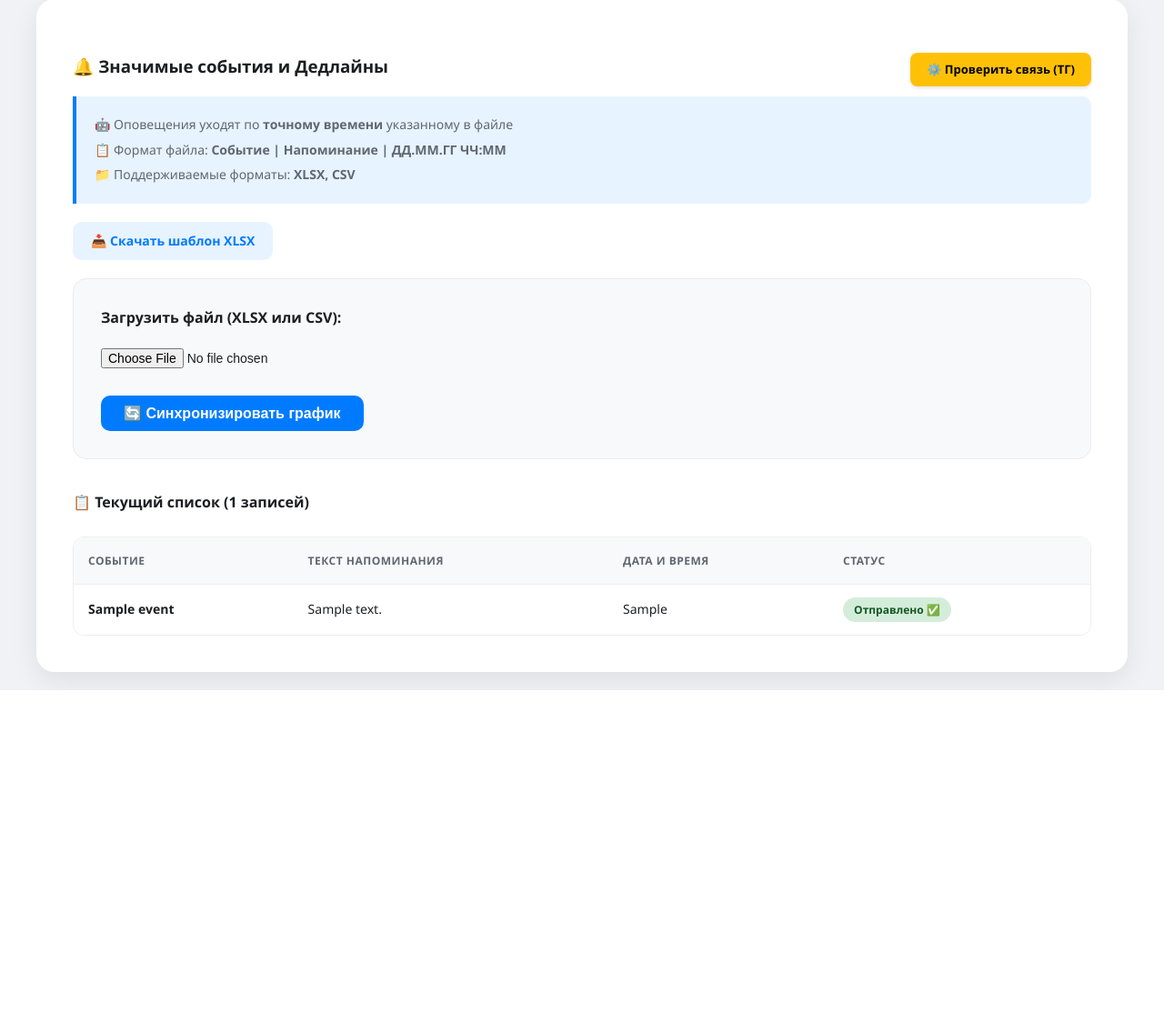
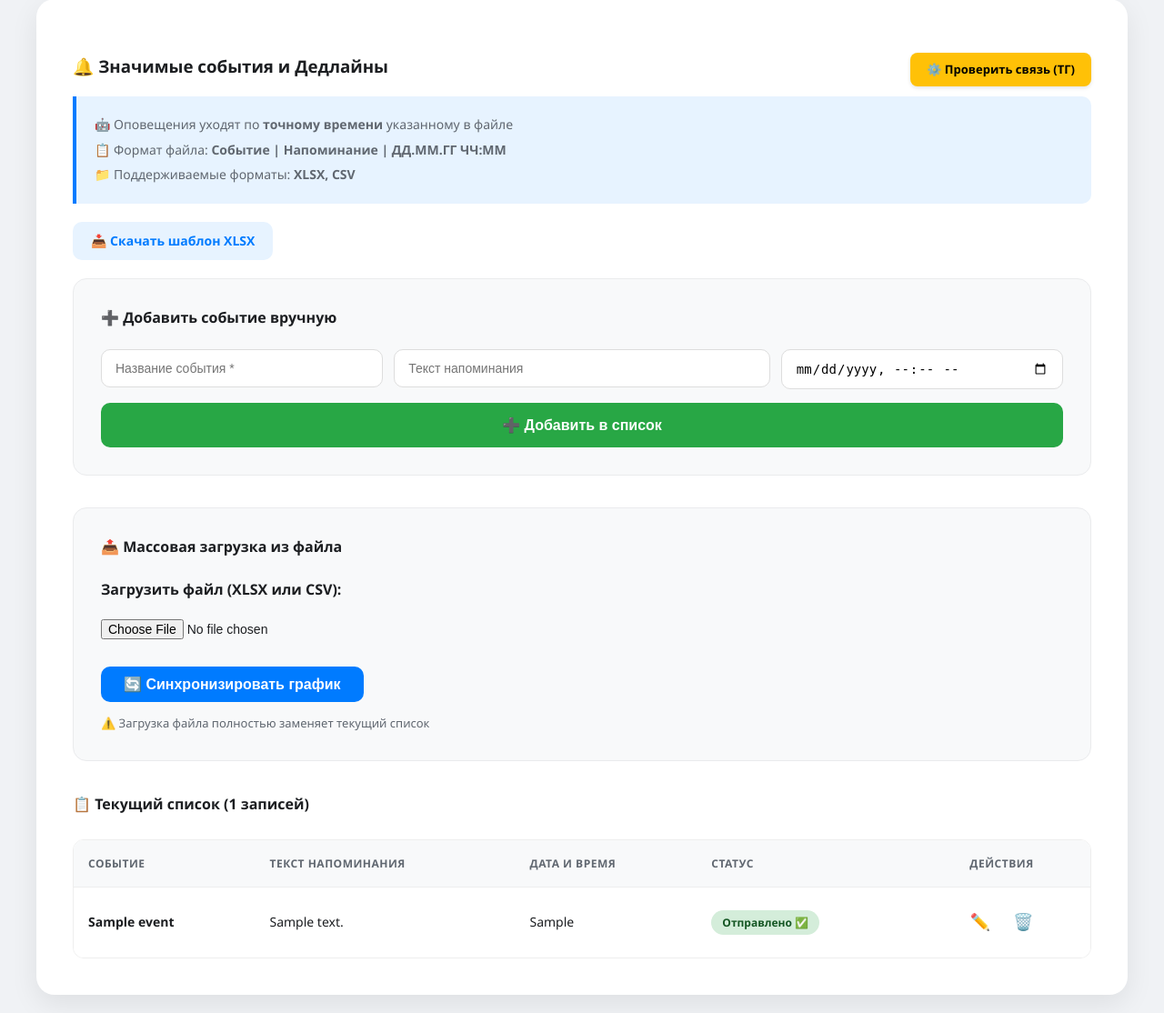
Before and after one commit to ankoriru/reminder, a Flask app: page / in a window 1280 px wide, after a click on "🔔 Значимые события". Shown: the part 163-1277 px from the top of the page at 91% size. Before the commit the page ends 922 px from the top, so only its background shows below. Run offline with Flask 3, Linux system fonts and the light colour scheme; the visitor is signed in with stand-in values (Sample User, id 1); tables that the repository leaves empty hold one stand-in row (values such as "Sample post").

Commit message:
Update index.html

```diff
--- a/templates/index.html
+++ b/templates/index.html
@@ -169,7 +169,7 @@
         }
         tr.editing { background: #f0f7ff; }
 
-        /* Форма добавления сотрудника */
+        /* Форма добавления сотрудника / события */
         .dr-form-grid {
             display: grid;
             grid-template-columns: 2fr 1.5fr 1.5fr 1fr;
@@ -177,6 +177,13 @@
             align-items: start;
         }
         .dr-form-grid input { margin: 0; }
+        .ev-form-grid {
+            display: grid;
+            grid-template-columns: 1.5fr 2fr 1.5fr;
+            gap: 12px;
+            align-items: start;
+        }
+        .ev-form-grid input { margin: 0; }
 
         /* Мобильная адаптация */
         @media (max-width: 768px) {
@@ -184,7 +191,7 @@
             .content { padding: 20px 15px; }
             .nav { flex-wrap: wrap; gap: 8px; }
             .nav button, .nav a { padding: 12px 16px; font-size: 14px; }
-            .dr-form-grid { grid-template-columns: 1fr; }
+            .dr-form-grid, .ev-form-grid { grid-template-columns: 1fr; }
             th, td { padding: 10px 8px; font-size: 13px; }
             .btn-test { float: none; display: inline-block; margin-bottom: 10px; }
         }
@@ -338,11 +345,25 @@
             <a href="/download_template/zs" class="btn-template">📥 Скачать шаблон XLSX</a>
 
             <div class="form-box">
+                <h4 style="margin-top: 0;">➕ Добавить событие вручную</h4>
+                <form action="/add_event" method="post">
+                    <div class="ev-form-grid">
+                        <input type="text" name="event_name" placeholder="Название события *" required>
+                        <input type="text" name="reminder_text" placeholder="Текст напоминания">
+                        <input type="datetime-local" name="dt" required title="Дата и время события">
+                    </div>
+                    <button type="submit" style="margin-top: 15px;">➕ Добавить в список</button>
+                </form>
+            </div>
+
+            <div class="form-box">
+                <h4 style="margin-top: 0;">📤 Массовая загрузка из файла</h4>
                 <form action="/upload_zs" method="post" enctype="multipart/form-data">
                     <label style="font-weight: 600;">Загрузить файл (XLSX или CSV):</label>
                     <input type="file" name="file" accept=".xlsx,.xls,.csv" required style="border:none; padding: 10px 0;">
                     <button type="submit" style="background: var(--primary); width: auto; padding: 10px 25px;">🔄 Синхронизировать график</button>
                 </form>
+                <p style="color: var(--text-muted); font-size: 13px; margin-bottom: 0;">⚠️ Загрузка файла полностью заменяет текущий список</p>
             </div>
 
             <h4>📋 Текущий список ({{ evs|length }} записей)</h4>
@@ -354,25 +375,30 @@
                             <th>Текст напоминания</th>
                             <th>Дата и время</th>
                             <th>Статус</th>
+                            <th style="text-align: center;">Действия</th>
                         </tr>
                     </thead>
                     <tbody>
                         {% for e in evs %}
-                        <tr>
-                            <td><b>{{ e.event_name }}</b></td>
-                            <td>{{ e.reminder_text }}</td>
-                            <td>{{ e.dt }}</td>
-                            <td>
+                        <tr data-id="{{ e.id }}">
+                            <td class="cell-event_name"><b>{{ e.event_name }}</b></td>
+                            <td class="cell-reminder_text">{{ e.reminder_text }}</td>
+                            <td class="cell-dt">{{ e.dt }}</td>
+                            <td class="cell-status">
                                 {% if e.is_sent == 1 %}
                                 <span class="status-badge status-sent">Отправлено ✅</span>
                                 {% else %}
                                 <span class="status-badge status-wait">В очереди ⏳</span>
                                 {% endif %}
                             </td>
+                            <td class="cell-actions" style="text-align: center; white-space: nowrap;">
+                                <button type="button" class="btn-edit" onclick="startEditEvent(this)" title="Редактировать">✏️</button>
+                                <a href="/delete_event/{{ e.id }}" class="btn-del" title="Удалить" onclick="return confirm('Удалить событие «{{ e.event_name }}»?')">🗑️</a>
+                            </td>
                         </tr>
                         {% else %}
                         <tr>
-                            <td colspan="4" style="text-align: center; color: var(--text-muted);">Список пуст. Загрузите данные.</td>
+                            <td colspan="5" style="text-align: center; color: var(--text-muted);">Список пуст. Добавьте событие или загрузите файл.</td>
                         </tr>
                         {% endfor %}
                     </tbody>
@@ -487,13 +513,20 @@
             }
         });
 
+        // --- Инлайн-редактирование: общие помощники ---
+        function cancelAnyEditing() {
+            const row = document.querySelector('tr.editing');
+            if (!row) return;
+            if (row.querySelector('.cell-full_name')) cancelEditBday(row);
+            else cancelEditEvent(row);
+        }
+
         // --- Инлайн-редактирование дней рождения ---
         function startEditBday(btn) {
             const row = btn.closest('tr');
             if (row.classList.contains('editing')) return;
             // Отменяем редактирование другой строки, если есть
-            const other = document.querySelector('tr.editing');
-            if (other) cancelEditBday(other);
+            cancelAnyEditing();
 
             row.classList.add('editing');
             ['full_name', 'pos', 'dep', 'bday'].forEach(function(field) {
@@ -537,7 +570,7 @@
         function cancelEditBday(row) {
             // Восстанавливаем исходные значения без перезагрузки
             row = row || document.querySelector('tr.editing');
-            if (!row) return;
+            if (!row || !row.querySelector('.cell-full_name')) return;
             ['full_name', 'pos', 'dep', 'bday'].forEach(function(field) {
                 const td = row.querySelector('.cell-' + field);
                 const val = td.dataset.orig !== undefined ? td.dataset.orig : td.querySelector('input').value;
@@ -553,6 +586,72 @@
             return s.replace(/&/g, '&amp;').replace(/</g, '&lt;').replace(/>/g, '&gt;').replace(/"/g, '&quot;');
         }
 
+        // --- Инлайн-редактирование значимых событий ---
+        function dtToInputValue(v) {
+            // "ДД.ММ.ГГГГ ЧЧ:ММ:СС" -> "ГГГГ-ММ-ДДTЧЧ:ММ" для datetime-local
+            const m = v.match(/(\d{2})\.(\d{2})\.(\d{4})\s+(\d{2}):(\d{2})/);
+            return m ? m[3] + '-' + m[2] + '-' + m[1] + 'T' + m[4] + ':' + m[5] : '';
+        }
+
+        function startEditEvent(btn) {
+            const row = btn.closest('tr');
+            if (row.classList.contains('editing')) return;
+            cancelAnyEditing();
+
+            row.classList.add('editing');
+            ['event_name', 'reminder_text', 'dt'].forEach(function(field) {
+                const td = row.querySelector('.cell-' + field);
+                const val = td.textContent.trim();
+                td.dataset.orig = val; // сохраняем исходное значение для отмены
+                if (field === 'dt') {
+                    td.innerHTML = '<input type="datetime-local" class="edit-input" value="' + dtToInputValue(val) + '">';
+                } else {
+                    td.innerHTML = '<input type="text" class="edit-input" value="' +
+                        val.replace(/&/g, '&amp;').replace(/"/g, '&quot;').replace(/</g, '&lt;') + '">';
+                }
+            });
+            row.querySelector('.cell-event_name input').focus();
+            row.querySelector('.cell-actions').innerHTML =
+                '<button type="button" class="btn-save" onclick="saveEditEvent(this)" title="Сохранить">💾</button>' +
+                '<button type="button" class="btn-cancel" onclick="cancelEditEvent()" title="Отмена">❌</button>';
+        }
+
+        function saveEditEvent(btn) {
+            const row = btn.closest('tr');
+            const dtInput = row.querySelector('.cell-dt input');
+            if (!dtInput.value) {
+                alert('Укажите дату и время события');
+                dtInput.focus();
+                return;
+            }
+            const form = document.createElement('form');
+            form.method = 'POST';
+            form.action = '/edit_event/' + row.dataset.id;
+            ['event_name', 'reminder_text', 'dt'].forEach(function(field) {
+                const input = document.createElement('input');
+                input.type = 'hidden';
+                input.name = field;
+                input.value = row.querySelector('.cell-' + field + ' input').value.trim();
+                form.appendChild(input);
+            });
+            document.body.appendChild(form);
+            form.submit();
+        }
+
+        function cancelEditEvent(row) {
+            row = row || document.querySelector('tr.editing');
+            if (!row) return;
+            ['event_name', 'reminder_text', 'dt'].forEach(function(field) {
+                const td = row.querySelector('.cell-' + field);
+                const val = td.dataset.orig !== undefined ? td.dataset.orig : td.querySelector('input').value;
+                td.innerHTML = field === 'event_name' ? '<b>' + escapeHtml(val) + '</b>' : escapeHtml(val);
+            });
+            row.querySelector('.cell-actions').innerHTML =
+                '<button type="button" class="btn-edit" onclick="startEditEvent(this)" title="Редактировать">✏️</button>' +
+                '<a href="/delete_event/' + row.dataset.id + '" class="btn-del" title="Удалить" onclick="return confirm(\'Удалить это событие?\')">🗑️</a>';
+            row.classList.remove('editing');
+        }
+
         // Сохранение по Enter в режиме редактирования
         document.addEventListener('keydown', function(e) {
             if (e.key === 'Enter' && e.target.classList && e.target.classList.contains('edit-input')) {
```
